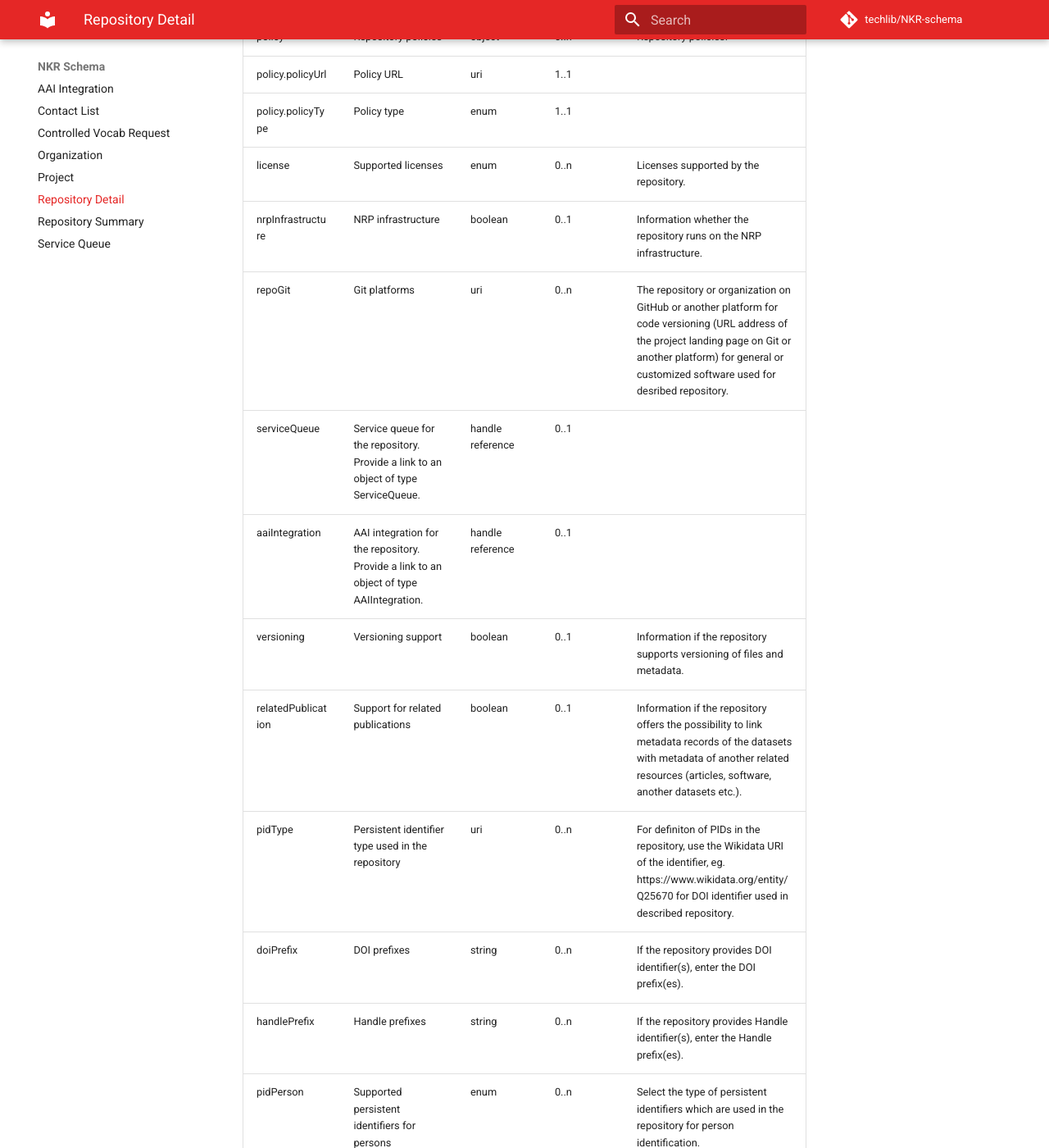
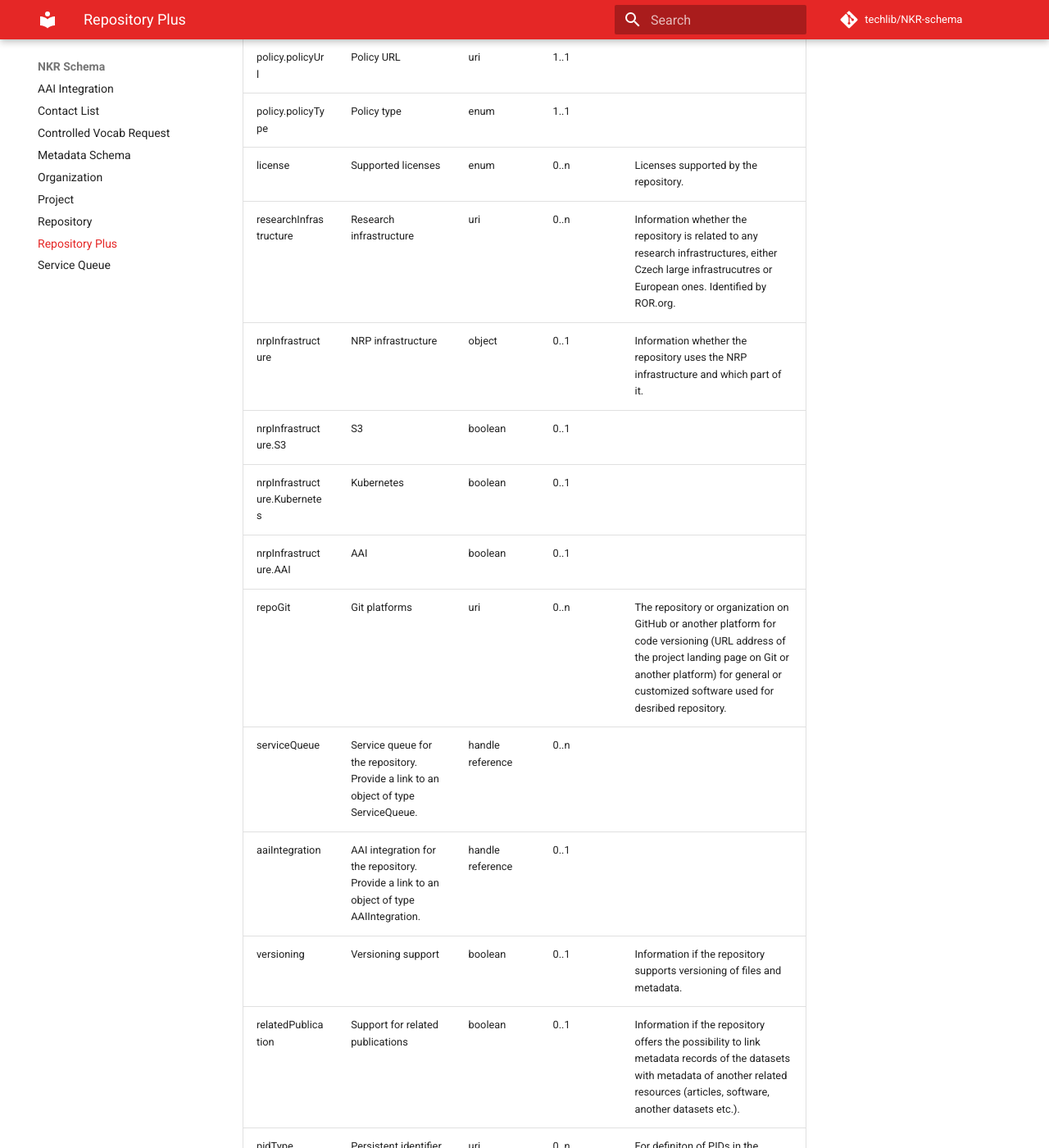
Before and after one commit to techlib/NKR-schema, an MkDocs documentation site: the page built from docs/repository-plus.md, in a window 1280 px wide and 1400 px high, scrolled down 660 px. Shown: the whole window at 82% size. Built offline with MkDocs 1.6.1 and Material for MkDocs 9.7.7, drawn with Linux system fonts in a browser that asks for light colours; comment, search, counter and statistics services are not loaded; some of the changed text lies outside the part shown.

Commit message:
Update generated schema docs [skip ci]

```diff
--- a/docs/repository-detail.md
+++ b/docs/repository-plus.md
@@ -10,20 +10,19 @@ policy | Repository policies | object | 0..n | Repository policies.
 policy.policyUrl | Policy URL | uri | 1..1 |
 policy.policyType | Policy type | enum | 1..1 |
 license | Supported licenses | enum | 0..n | Licenses supported by the repository.
-nrpInfrastructure | NRP infrastructure | boolean | 0..1 | Information whether the repository runs on the NRP infrastructure.
+researchInfrastructure | Research infrastructure | uri | 0..n | Information whether the repository is related to any research infrastructures, either Czech large infrastrucutres or European ones. Identified by ROR.org.
+nrpInfrastructure | NRP infrastructure | object | 0..1 | Information whether the repository uses the NRP infrastructure and which part of it.
+nrpInfrastructure.S3 | S3 | boolean | 0..1 |
+nrpInfrastructure.Kubernetes | Kubernetes | boolean | 0..1 |
+nrpInfrastructure.AAI | AAI | boolean | 0..1 |
 repoGit | Git platforms | uri | 0..n | The repository or organization on GitHub or another platform for code versioning (URL address of the project landing page on Git or another platform) for general or customized software used for desribed repository.
-serviceQueue | Service queue for the repository. Provide a link to an object of type ServiceQueue. | handle reference | 0..1 |
+serviceQueue | Service queue for the repository. Provide a link to an object of type ServiceQueue. | handle reference | 0..n |
 aaiIntegration | AAI integration for the repository. Provide a link to an object of type AAIIntegration. | handle reference | 0..1 |
 versioning | Versioning support | boolean | 0..1 | Information if the repository supports versioning of files and metadata.
 relatedPublication | Support for related publications | boolean | 0..1 | Information if the repository offers the possibility to link metadata records of the datasets with metadata of another related resources (articles, software, another datasets etc.).
 pidType | Persistent identifier type used in the repository | uri | 0..n | For definiton of PIDs in the repository, use the Wikidata URI of the identifier, eg. https://www.wikidata.org/entity/Q25670 for DOI identifier used in described repository.
-doiPrefix | DOI prefixes | string | 0..n | If the repository provides DOI identifier(s), enter the DOI prefix(es).
-handlePrefix | Handle prefixes | string | 0..n | If the repository provides Handle identifier(s), enter the Handle prefix(es).
 pidPerson | Supported persistent identifiers for persons | enum | 0..n | Select the type of persistent identifiers which are used in the repository for person identification.
 certificate | Repository certification | enum | 0..n | The type of certification that the repository has obtained.
-metadataSchema | Metadata schemas | object | 0..n | Metadata schemas used in the repository. Provide a link to an object of type MetadataSchema.
-metadataSchema.metadataSchemaId | Metadata schema | handle reference | 1..1 |
-metadataSchema.metadataSchemaUsage | Usage | enum | 1..1 | Usage of the metadata schema in the repository.
 restApi | Repository REST API | object | 0..n | Information about the repository REST API.
 restApi.restApiEndpoint | Endpoint | uri | 1..1 | REST API endpoint (URL address) of the repository.
 restApi.restApiSpecification | Specification | uri | 1..1 | Documentation or specification of the repository REST API (a set of instructions on how to work with API and how to send queries, eg. OpenAPI specification).
@@ -33,6 +32,8 @@ sparqlApi.sparqlApiSpecification | Specification | uri | 1..1 | Documentation or
 oaipmhEndpoint | Repository OAI-PMH endpoints | uri | 0..n | OAI-PMH endpoints (URL address) of the repository.
 documentationTech | Technical documentation | uri | 0..n | Repository technical documentation (repository architecture, parameters of used software, functions etc.).
 documentationUser | User documentation | uri | 0..n | Repository user documentation (for using the repository).
+curation | Is repository curated | boolean | 0..1 |
+peerReview | Dataset peer-review | enum | 0..1 | Defines if the repository supports or requires dataset peer-review.
 controlledVocabulary | Controlled vocabularies | handle reference | 0..n | Controlled vocabularies used in the repository. Provide a link to an object of type ControlledVocab.
 datasetMaxSize | Dataset size limit | number | 0..1 | The maximum possible size of the uploaded dataset. Please specify in GB.
 sensitiveData | Support for sensitive data | boolean | 0..1 | Information if the repository supports sensitive data deposit.
--- a/mkdocs.yml
+++ b/mkdocs.yml
@@ -19,8 +19,9 @@ nav:
   - AAI Integration: aai-integration.md
   - Contact List: contact-list.md
   - Controlled Vocab Request: controlled-vocab-request.md
+  - Metadata Schema: metadata-schema.md
   - Organization: organization.md
   - Project: project.md
-  - Repository Detail: repository-detail.md
-  - Repository Summary: repository-summary.md
+  - Repository: repository.md
+  - Repository Plus: repository-plus.md
   - Service Queue: service-queue.md
```
Also changed, not shown: docs/metadata-schema.md (added, +4 -0 lines), docs/repository.md (renamed from docs/repository-summary.md, +5 -2 lines).
